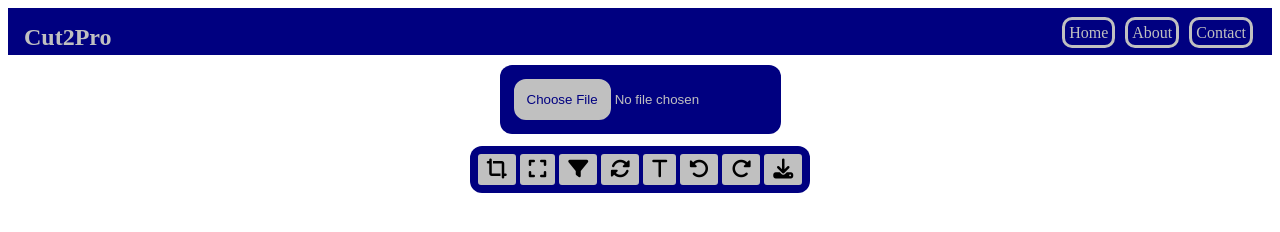
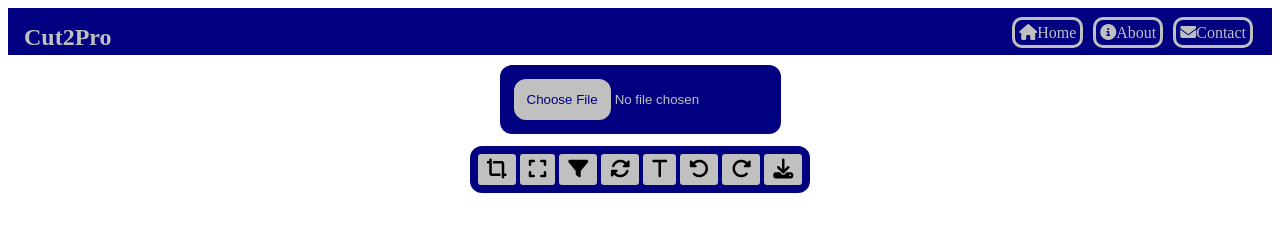
Before and after one commit to Tateerybutt/Cut2Pro, a plain HTML site: page index.html in a window 1280 px wide. Drawn offline with Linux system fonts and the light colour scheme.

Commit message:
Added Icons in Navbar

```diff
--- a/index.html
+++ b/index.html
@@ -12,9 +12,9 @@
     <header>
         <h2>Cut2Pro</h2>
         <nav>
-            <a href="#">Home</a>
-            <a href="#">About</a>
-            <a href="#">Contact</a>
+            <a href="#"><i class="fa-solid fa-home"></i>Home</a>
+            <a href="#"><i class="fa-solid fa-circle-info"></i>About</a>
+            <a href="#"><i class="fa-solid fa-envelope"></i>Contact</a>
         </nav>
     </header>
     <input type="file" id="imageInput">
```
